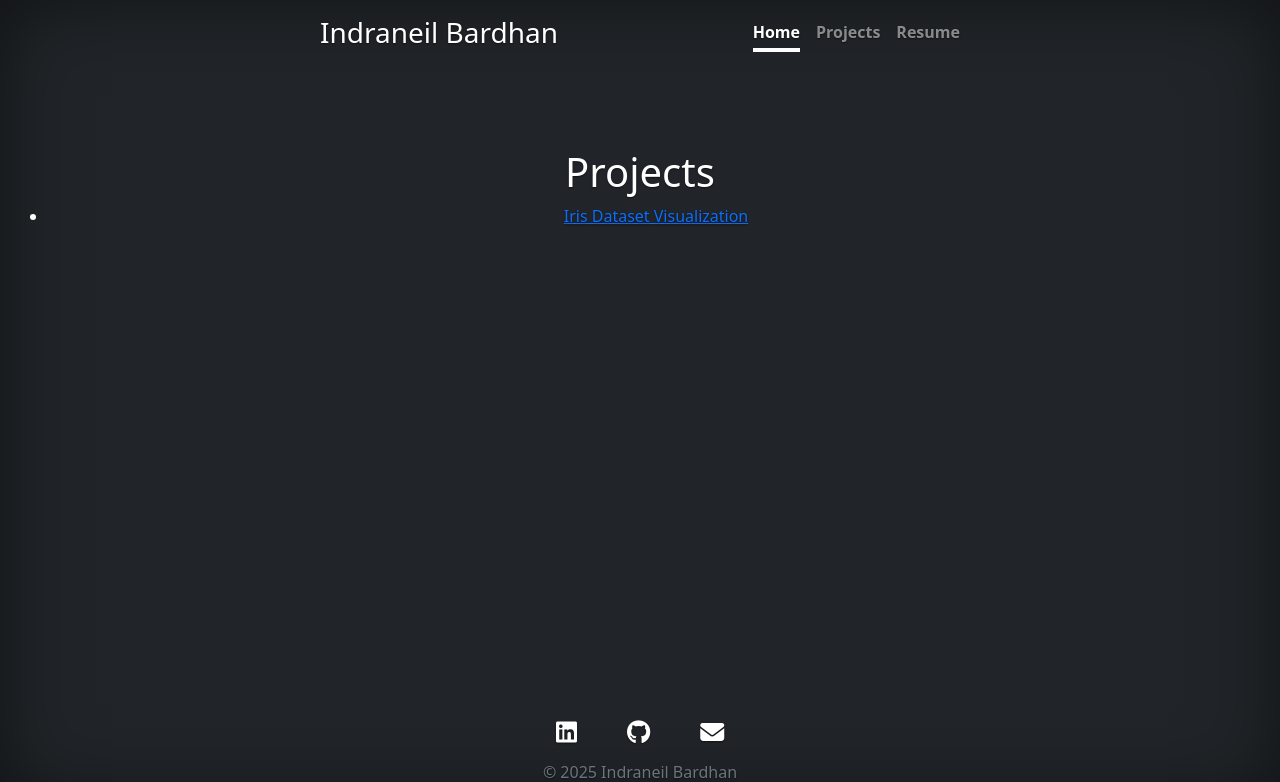
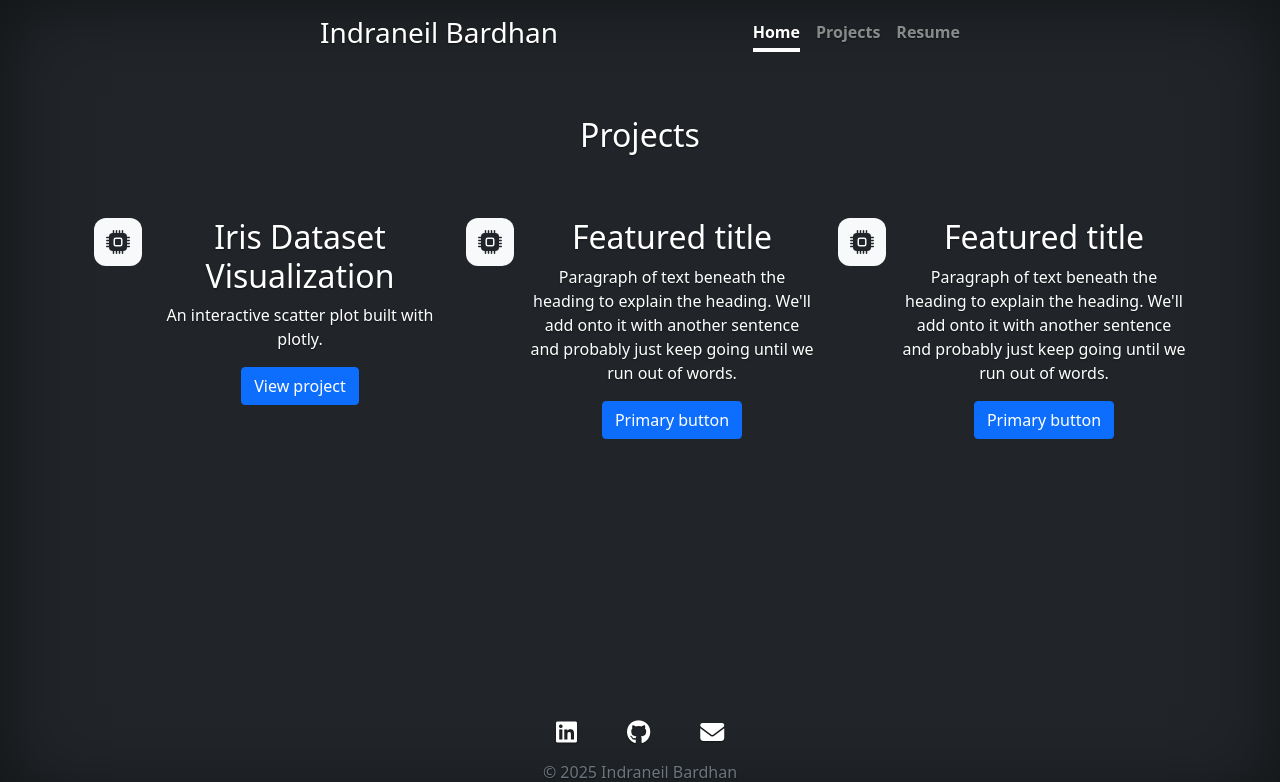
Before and after one commit to NeilBardhan/neilbio, a Flask app: page /projects in a window 1280 px wide. Shown: the top 782 px of the page. Run offline with Flask 3, Linux system fonts and the light colour scheme; some libraries are stand-ins or nearby versions.

Commit message:
Major updates to layout of projects page.

```diff
--- a/static/css/style.css
+++ b/static/css/style.css
@@ -9,6 +9,19 @@
 .btn-secondary:focus {
   color: #333;
   text-shadow: none; /* Prevent inheritance from `body` */
+}
+
+.btn-primary {
+  color: #333;
+  background-color: #fff;
+  border-color: #fff;
+  text-shadow: none;
+}
+
+.btn-primary:hover {
+  color: #fff;
+  background-color: #0b5ed7;
+  border-color: #0a58ca;
 }
 
 /*
@@ -46,6 +59,7 @@
     min-height: 100vh;
     text-shadow: 0 .05rem .1rem rgba(0, 0, 0, .5);
     box-shadow: inset 0 0 5rem rgba(0, 0, 0, .5);
+    color: #212529;
 }
 
 .cover-container {
@@ -73,15 +87,29 @@
 
 h1, h2 {
     color: #fff;
+    font-size: 2rem;
 }
 
-/* .b-example-divider {
+.pb-2 {
+  padding-bottom: .5rem;
+}
+
+.border-bottom {
+  border-bottom: 1px solid;
+}
+
+.b-example-divider {
   height: 3rem;
   background-color: rgba(0, 0, 0, .1);
   border: solid rgba(0, 0, 0, .15);
   border-width: 1px 0;
   box-shadow: inset 0 .5em 1.5em rgba(0, 0, 0, .1), inset 0 .125em .5em rgba(0, 0, 0, .15);
-} */
+}
+
+.bi {
+  vertical-align: -.125em;
+  fill: currentColor;
+}
 
 /* .form-control-dark {
   color: #fff;
@@ -95,10 +123,7 @@
   box-shadow: 0 0 0 .25rem rgba(255, 255, 255, .25);
 }
 
-.bi {
-  vertical-align: -.125em;
-  fill: currentColor;
-}
+
 
 .text-small {
   font-size: 85%;
@@ -155,3 +180,52 @@
   width: 100%;
   height: 80px;
 }
+
+.feature-icon {
+  display: inline-flex;
+  align-items: center;
+  justify-content: center;
+  width: 4rem;
+  height: 4rem;
+  margin-bottom: 1rem;
+  font-size: 2rem;
+  color: #fff;
+  border-radius: .75rem;
+}
+
+.icon-link {
+  display: inline-flex;
+  align-items: center;
+}
+.icon-link > .bi {
+  margin-top: .125rem;
+  margin-left: .125rem;
+  transition: transform .25s ease-in-out;
+  fill: currentColor;
+}
+.icon-link:hover > .bi {
+  transform: translate(.25rem);
+}
+
+.icon-square {
+  display: inline-flex;
+  align-items: center;
+  justify-content: center;
+  width: 3rem;
+  height: 3rem;
+  font-size: 1.5rem;
+  border-radius: .75rem;
+}
+
+.rounded-4 { border-radius: .5rem; }
+.rounded-5 { border-radius: 1rem; }
+
+.text-shadow-1 { text-shadow: 0 .125rem .25rem rgba(0, 0, 0, .25); }
+.text-shadow-2 { text-shadow: 0 .25rem .5rem rgba(0, 0, 0, .25); }
+.text-shadow-3 { text-shadow: 0 .5rem 1.5rem rgba(0, 0, 0, .25); }
+
+.card-cover {
+  background-repeat: no-repeat;
+  background-position: center center;
+  background-size: cover;
+}
--- a/templates/base.html
+++ b/templates/base.html
@@ -35,7 +35,6 @@
 
 <body class="d-flex h-100 text-center text-white bg-dark">
     <div class="cover-container d-flex w-100 h-100 p-3 mx-auto flex-column">
-    <!-- <header class="d-flex flex-wrap justify-content-center py-3 mb-4 border-bottom"> -->
     <header class="mb-auto">
       <div>
         <h3 class="float-md-start mb-0">Indraneil Bardhan</h3>
@@ -45,18 +44,9 @@
             <a class="nav-link" href="{{ url_for('resume') }}">Resume</a>
         </nav>
       </div>
-
-      <!-- <ul class="nav nav-pills">
-        <li class="nav-item"><a href="{{ url_for('index') }}" class="nav-link active" aria-current="page">Home</a></li>
-        <li class="nav-item"><a href="{{ url_for('projects') }}" class="nav-link">Projects</a></li>
-        <li class="nav-item"><a href="{{ url_for('resume') }}" class="nav-link">Resume</a></li>
-        <li class="nav-item"><a href="mailto:indraneil.bardhan@gmail.com" class="nav-link">Contact</a></li>
-      </ul> -->
     </header>
   </div>
 
-    <!-- <hr> -->
-    <div class="full-width-bar"></div>
     <main class="px-3">
         {% block content %}{% endblock %}
     </main>
--- a/templates/projects.html
+++ b/templates/projects.html
@@ -1,7 +1,55 @@
 {% extends "base.html" %}
 {% block content %}
-<h1>Projects</h1>
-<ul>
+<svg xmlns="http://www.w3.org/2000/svg" style="display: none;">
+    <symbol id="cpu-fill" viewBox="0 0 16 16">
+        <path d="M6.5 6a.5.5 0 0 0-.5.5v3a.5.5 0 0 0 .5.5h3a.5.5 0 0 0 .5-.5v-3a.5.5 0 0 0-.5-.5h-3z"/>
+        <path d="M5.5.5a.5.5 0 0 0-1 0V2A2.5 2.5 0 0 0 2 4.5H.5a.5.5 0 0 0 0 1H2v1H.5a.5.5 0 0 0 0 1H2v1H.5a.5.5 0 0 0 0 1H2v1H.5a.5.5 0 0 0 0 1H2A2.5 2.5 0 0 0 4.5 14v1.5a.5.5 0 0 0 1 0V14h1v1.5a.5.5 0 0 0 1 0V14h1v1.5a.5.5 0 0 0 1 0V14h1v1.5a.5.5 0 0 0 1 0V14a2.5 2.5 0 0 0 2.5-2.5h1.5a.5.5 0 0 0 0-1H14v-1h1.5a.5.5 0 0 0 0-1H14v-1h1.5a.5.5 0 0 0 0-1H14v-1h1.5a.5.5 0 0 0 0-1H14A2.5 2.5 0 0 0 11.5 2V.5a.5.5 0 0 0-1 0V2h-1V.5a.5.5 0 0 0-1 0V2h-1V.5a.5.5 0 0 0-1 0V2h-1V.5zm1 4.5h3A1.5 1.5 0 0 1 11 6.5v3A1.5 1.5 0 0 1 9.5 11h-3A1.5 1.5 0 0 1 5 9.5v-3A1.5 1.5 0 0 1 6.5 5z"/>
+    </symbol>
+</svg>
+
+<div class="container px-4 py-5" id="hanging-icons">
+  <h2 class="pb-2">Projects</h2>
+    <div class="row g-4 py-5 row-cols-1 row-cols-lg-3">
+        <div class="col d-flex align-items-start">
+        <div class="icon-square bg-light text-dark flex-shrink-0 me-3">
+          <svg class="bi" width="1em" height="1em"><use xlink:href="#cpu-fill"/></svg>
+        </div>
+        <div>
+          <h2>Iris Dataset Visualization</h2>
+          <p>An interactive scatter plot built with plotly.</p>
+          <a href="{{ url_for('project_demo') }}" class="btn btn-primary">
+            View project
+          </a>
+        </div>
+      </div>
+      <div class="col d-flex align-items-start">
+        <div class="icon-square bg-light text-dark flex-shrink-0 me-3">
+          <svg class="bi" width="1em" height="1em"><use xlink:href="#cpu-fill"/></svg>
+        </div>
+        <div>
+          <h2>Featured title</h2>
+          <p>Paragraph of text beneath the heading to explain the heading. We'll add onto it with another sentence and probably just keep going until we run out of words.</p>
+          <a href="#" class="btn btn-primary">
+            Primary button
+          </a>
+        </div>
+      </div>
+      <div class="col d-flex align-items-start">
+        <div class="icon-square bg-light text-dark flex-shrink-0 me-3">
+          <svg class="bi" width="1em" height="1em"><use xlink:href="#cpu-fill"/></svg>
+        </div>
+        <div>
+          <h2>Featured title</h2>
+          <p>Paragraph of text beneath the heading to explain the heading. We'll add onto it with another sentence and probably just keep going until we run out of words.</p>
+          <a href="#" class="btn btn-primary">
+            Primary button
+          </a>
+        </div>
+      </div>
+    </div>
+</div>
+
+<!-- <ul>
     <li><a href="{{ url_for('project_demo') }}">Iris Dataset Visualization</a></li>
-</ul>
+</ul> -->
 {% endblock %}
```
Also changed, not shown: templates/index.html (+1 -6 lines).
